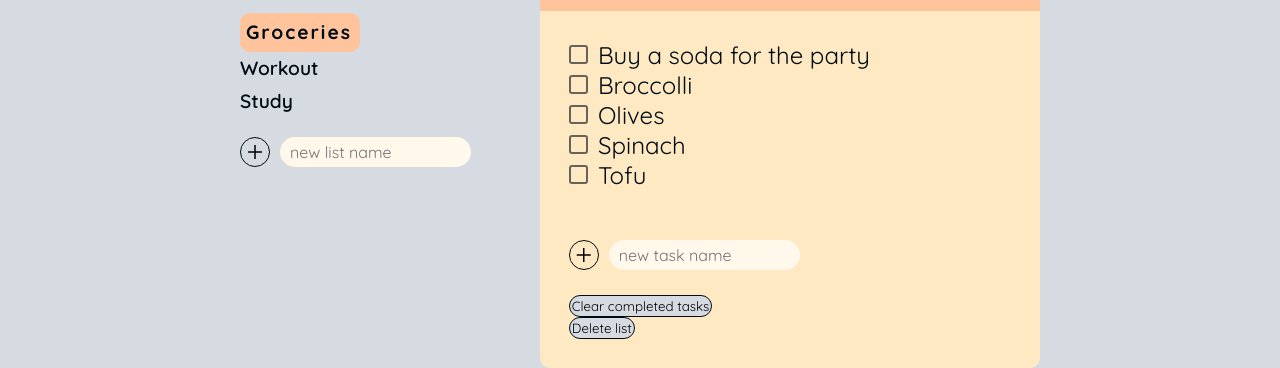
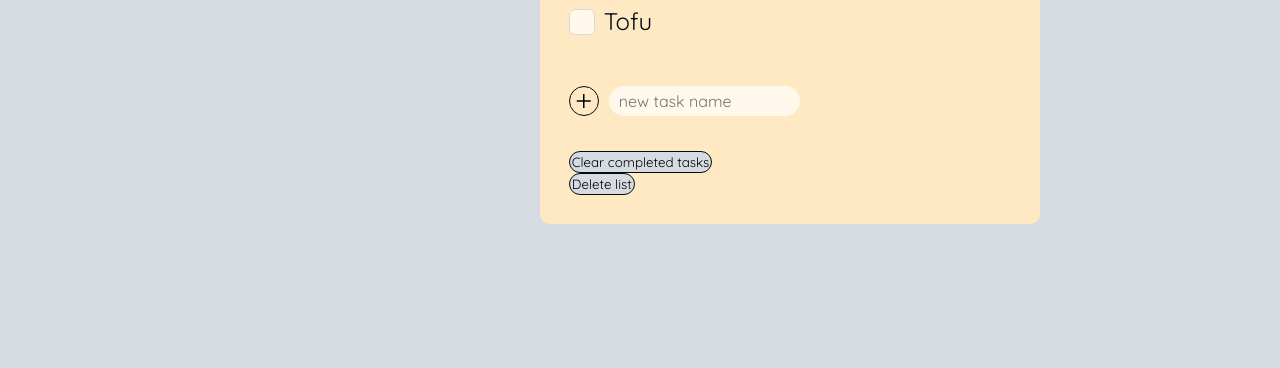
Before and after one commit to WWILLDDI/TO-DO-app, a plain HTML site: page index.html in a window 1280 px wide. Shown: the part 444-812 px from the top of the page. Drawn offline with nearby package versions, Linux system fonts and the light colour scheme.

Commit message:
update html&css

```diff
--- a/index.html
+++ b/index.html
@@ -6,7 +6,7 @@
     <meta name="viewport" content="width=device-width, initial-scale=1.0" />
     <title>TO DO APP</title>
 
-    <link rel="stylesheet" href="style.css" />
+    <link rel="stylesheet" href="styles/style.css" />
 
     <link rel="preconnect" href="https://fonts.googleapis.com" />
     <link rel="preconnect" href="https://fonts.gstatic.com" crossorigin />
@@ -26,7 +26,7 @@
     </style>
   </head>
   <body>
-    <h1 class="title">Get Serious. Get To Do list.</h1>
+    <h1 class="title">To Do List for Life</h1>
 
     <div class="all-tasks">
       <h2 class="task-list-title">My lists</h2>
@@ -58,42 +58,43 @@
       <div class="todo-body">
         <div class="tasks">
           <div class="task">
-            <input type="checkbox" id="task-1" />
-            <label for="task-1">
-              <span class="custom-checkbox"></span>Buy a soda for the
-              party</label
-            >
+            <input type="checkbox" class="checkbox-input" id="task-1" />
+
+            <label for="task-1" class="checkbox-label">
+              <span class="custom-checkbox"></span>
+              Buy a soda for the party
+            </label>
           </div>
           <!-- /task-1 -->
 
           <div class="task">
-            <input type="checkbox" id="task-2" />
-            <label for="task-2">
+            <input type="checkbox" class="checkbox-input" id="task-2" />
+            <label for="task-2" class="checkbox-label">
               <span class="custom-checkbox"></span>Broccolli</label
             >
           </div>
           <!-- /task-2 -->
 
           <div class="task">
-            <input type="checkbox" id="task-3" />
-            <label for="task-3">
-              <span class="custom-checkbox"></span>Olives</label
+            <input type="checkbox" class="checkbox-input" id="task-3" />
+            <label for="task-3" class="checkbox-label"
+              ><span class="custom-checkbox"></span>Olives</label
             >
           </div>
           <!-- /task-3 -->
 
           <div class="task">
-            <input type="checkbox" id="task-4" />
-            <label for="task-4">
-              <span class="custom-checkbox"></span>Spinach</label
+            <input type="checkbox" class="checkbox-input" id="task-4" />
+            <label for="task-4" class="checkbox-label"
+              ><span class="custom-checkbox"></span> Spinach</label
             >
           </div>
           <!-- /task-4 -->
 
           <div class="task">
-            <input type="checkbox" id="task-5" />
-            <label for="task-5">
-              <span class="custom-checkbox"></span>Tofu</label
+            <input type="checkbox" class="checkbox-input" id="task-5" />
+            <label for="task-5" class="checkbox-label"
+              ><span class="custom-checkbox"></span> Tofu</label
             >
           </div>
           <!-- /task-5 -->
--- a/style.css
+++ b/styles/style.css
@@ -12,7 +12,7 @@
   --color-accent: #ffc49b;
 
   --list-padding: 1.8rem;
-  --checkbox-size: 0.8em;
+  --checkbox-size: 25px;
   --border-radius-small: 10px;
 }
 
@@ -41,7 +41,7 @@ body {
 .title {
   grid-area: header;
   text-align: center;
-  font-size: calc(7vw + 2rem);
+  font-size: calc(5vw + 2rem);
   font-weight: 700;
   color: rgba(0, 0, 0, 0.2);
   margin: -0.1em 0 0.5em;
@@ -166,18 +166,52 @@ form {
   padding: var(--list-padding);
 }
 
-[type="checkbox"] {
-  opacity: 0;
-  position: absolute;
+.task {
+  display: block;
+  margin-bottom: 10px;
+}
+
+.checkbox-input {
+  display: none;
+}
+
+.checkbox-label {
+  font-size: 24px;
+  cursor: pointer;
+  position: relative;
+  padding-left: 35px;
 }
 
 .custom-checkbox {
   display: inline-block;
-  width: var(--checkbox-size);
-  height: var(--checkbox-size);
-  border: 2px solid rgba(0, 12, 20, 0.6);
-  border-radius: 3px;
-  margin-right: 10px;
+  height: 26px;
+  width: 26px;
+  border: 1px solid var(--color-primary);
+  background-color: var(--color-tertiary);
+  border-radius: 6px;
+  position: absolute;
+  left: 0;
+  top: 0.2rem;
+}
 
-  cursor: pointer;
+.custom-checkbox::after {
+  content: "";
+  display: block;
+  position: absolute;
+  left: 5px;
+  top: 0;
+  width: 10px;
+  height: 16px;
+  border: solid #ffa768;
+  padding-left: 10px;
+  border-width: 0 3px 3px 0;
+  -webkit-transform: rotate(45deg);
+  -ms-transform: rotate(45deg);
+  transform: rotate(45deg);
+  opacity: 0;
+  transition: opacity 0.1s;
 }
+
+.checkbox-input:checked ~ .checkbox-label .custom-checkbox::after {
+  opacity: 1;
+}
```
Also changed, not shown: 2 other files.
